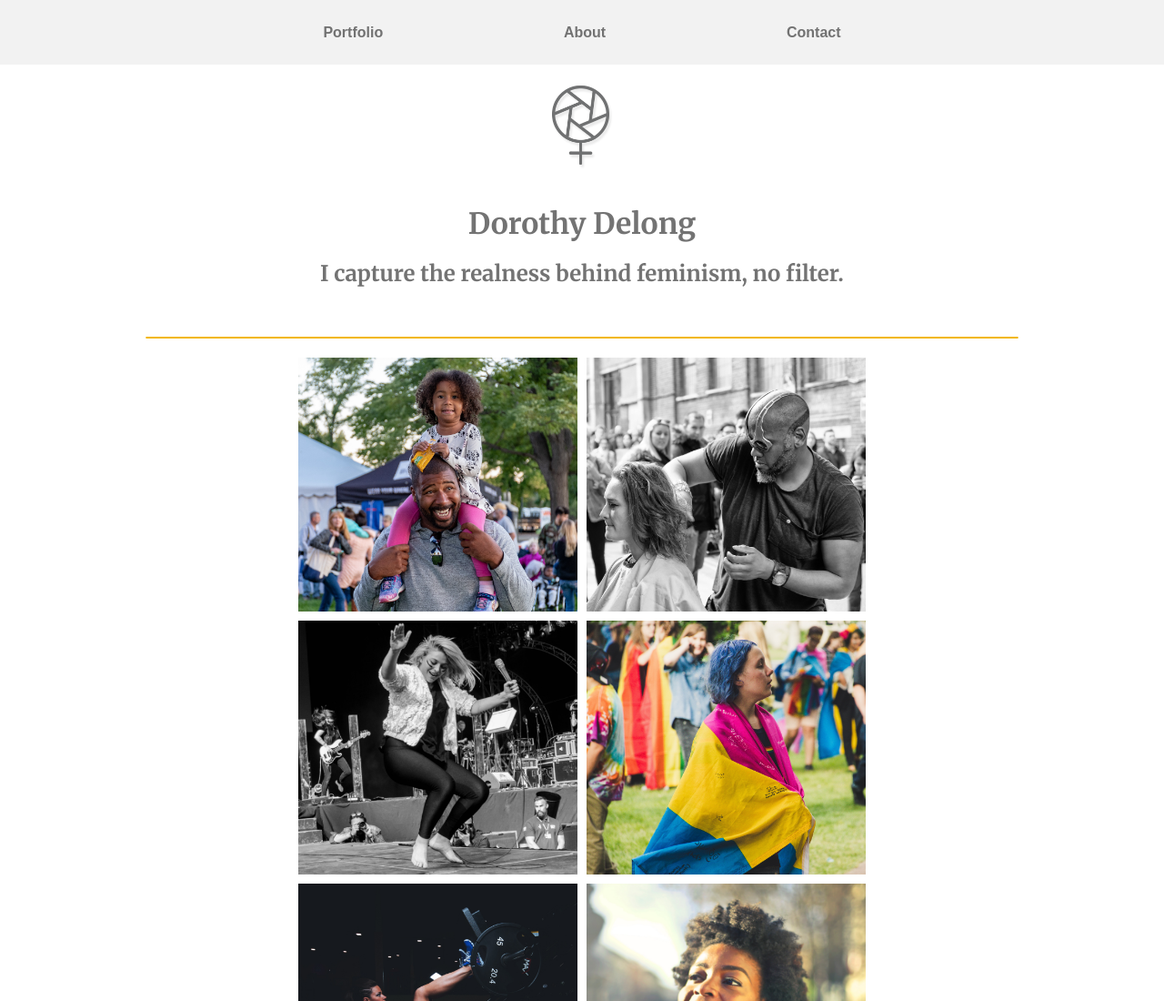
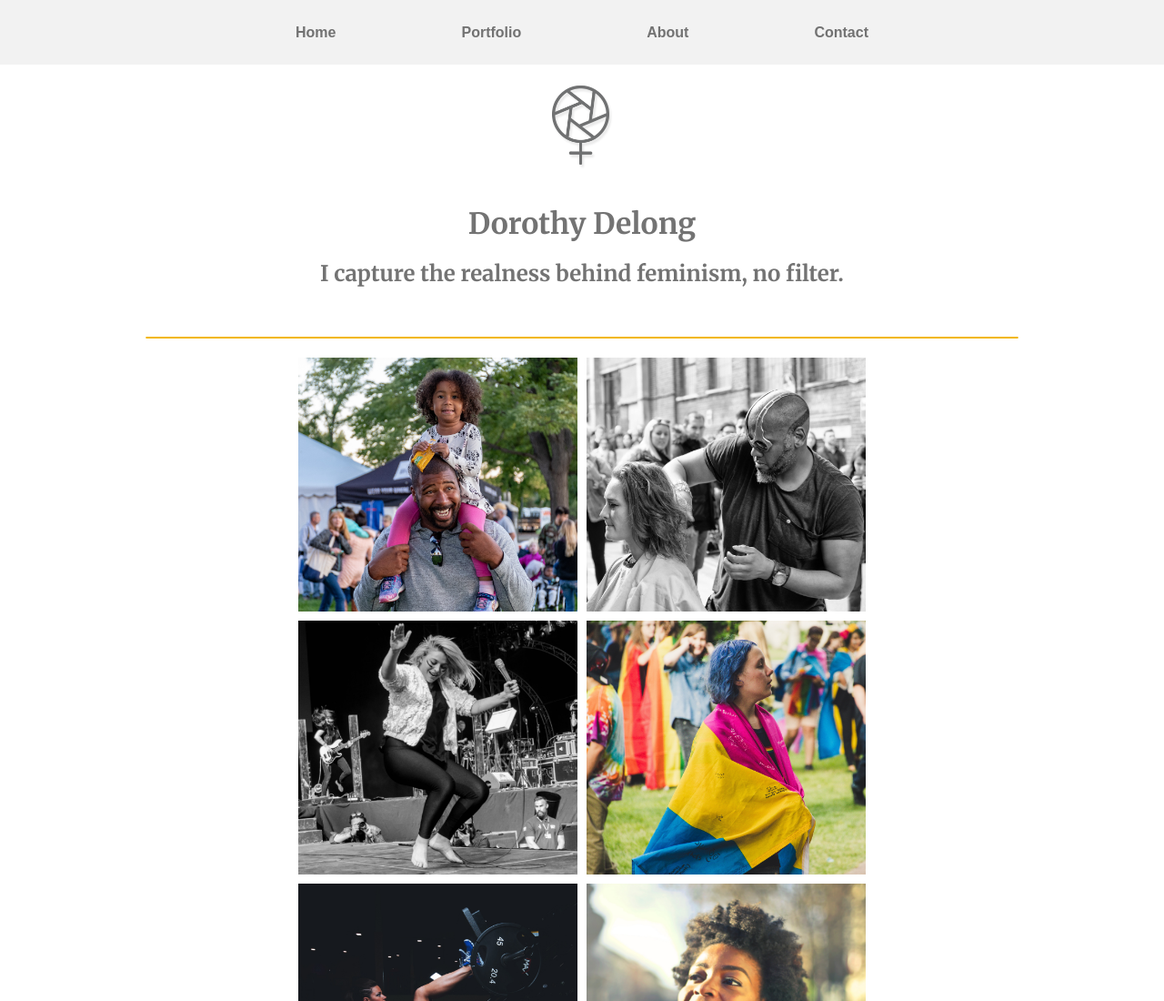
Before and after one commit to MelanieJA/dorothy-delong, a website built with Parcel: page index.html in a window 1280 px wide. Shown: the top 1100 px of the page at 91% size. Built offline with nearby package versions, Linux system fonts and the light colour scheme; a web font is replaced by a local one.

Commit message:
changed navigation layout

```diff
--- a/css/main.css
+++ b/css/main.css
@@ -336,7 +336,8 @@ textarea {
    Modify as content requires.
    ========================================================================== */
 
-@media only screen and (min-width: 1200px) {
+@media only screen and (min-width: 768px)
+{
 
 
   /************************ Portfolio Section ******************/
--- a/index.html
+++ b/index.html
@@ -14,7 +14,7 @@
 
   <link href="https://fonts.googleapis.com/css2?family=Merriweather:wght@400;700&family=Rosario:wght@400;700&display=swap" rel="stylesheet">
   <link rel="manifest" href="site.webmanifest">
-  <link rel="apple-touch-icon" href="icon.png">
+  <link rel="icon" type="favicon" href="favicon.ico">
   <!-- Place favicon.ico in the root directory -->
 
   <link rel="stylesheet" href="css/normalize.css">
@@ -30,6 +30,7 @@
         <div class="top">
             <nav>
                 <ul>
+                    <li><a href="#">Home</a></li>
                     <li><a href="#portfolio">Portfolio</a></li>
                     <li><a href="#about">About</a></li>
                     <li><a href="#contact">Contact</a></li>
```
Also changed, not shown: favicon.ico (renamed from .ico).
